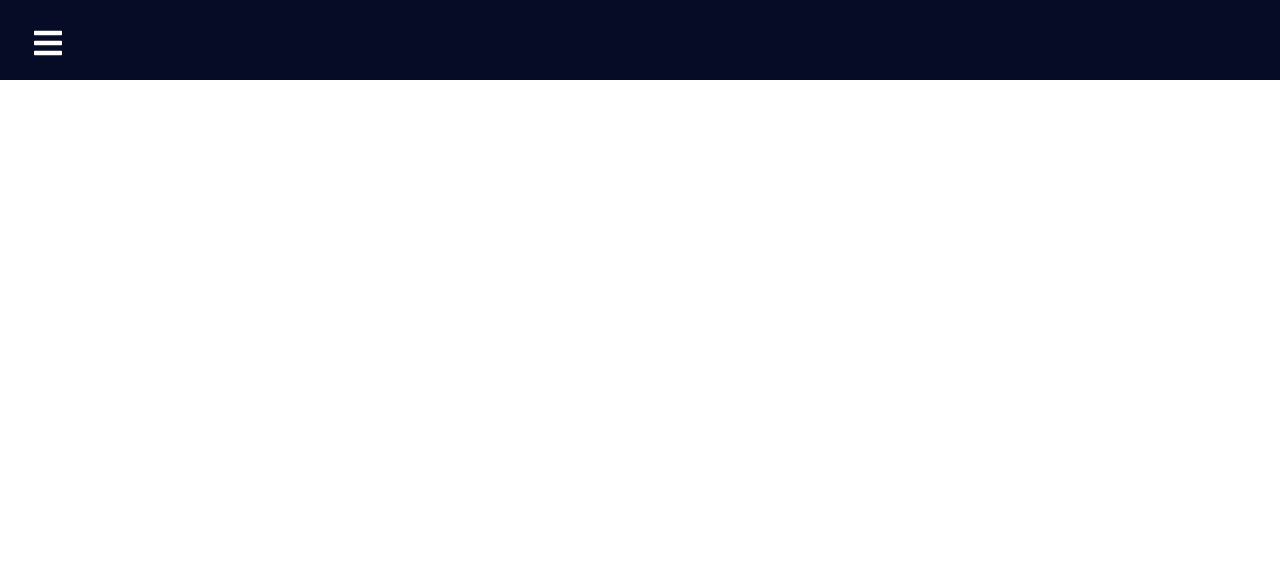
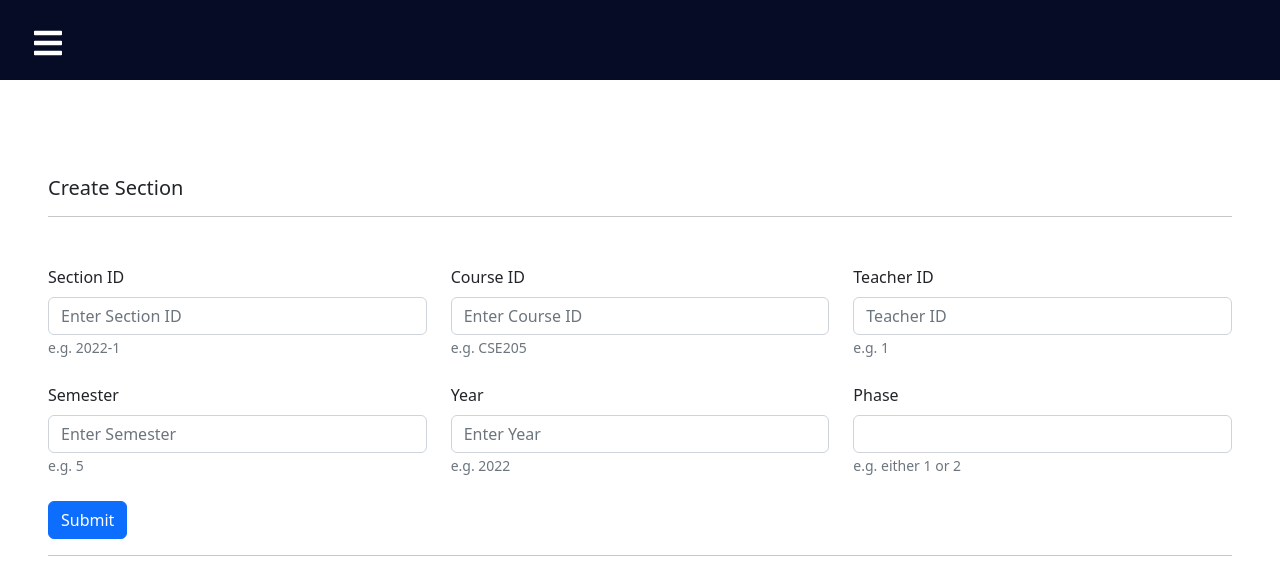
Before and after one commit to ThisIsJibon/unimanage-admin, a React (Create React App) app: page /section in a window 1280 px wide. Shown: the top 578 px of the page. Built offline with nearby package versions, Linux system fonts and the light colour scheme.

Commit message:
section api create

```diff
--- a/package.json
+++ b/package.json
@@ -21,7 +21,7 @@
     "typescript": "3.8.3"
   },
   "scripts": {
-    "start": "react-scripts --openssl-legacy-provider start",
+    "start": "react-scripts start",
     "build": "react-scripts build",
     "test": "react-scripts test --env=jsdom",
     "eject": "react-scripts eject"
--- a/src/App.js
+++ b/src/App.js
@@ -10,6 +10,9 @@ import Schedule from "./pages/Schedule";
 import Course from "./pages/Course";
 import Result from "./pages/Result";
 import Enrollment from "./pages/Enrollment";
+import Department from "./pages/Department"
+import Classroom from "./pages/Classroom";
+import Section from "./pages/Section"
 
 export default function App() {
   return (
@@ -22,6 +25,9 @@ export default function App() {
           <Route path="/schedule" component={Schedule} />
           <Route path="/result" component={Result} />
           <Route path="/enrollment" component={Enrollment} />
+          <Route path="/department" component={Department} />
+          <Route path="/classroom" component={Classroom} />
+          <Route path="/section" component={Section} />
         </Switch>
       </Router>
     </div>
--- a/src/components/Navbar.jsx
+++ b/src/components/Navbar.jsx
@@ -1,7 +1,7 @@
 import React, { useState } from "react";
 
 // ICONS
-import * as FaIcons from "react-icons/fa"; //Now i get access to all the icons
+import * as FaIcons from "react-icons/fa";
 import * as AiIcons from "react-icons/ai";
 
 import { IconContext } from "react-icons";
--- a/src/components/SlidebarData.js
+++ b/src/components/SlidebarData.js
@@ -2,7 +2,7 @@ import React from "react";
 
 import * as FaIcons from "react-icons/fa";
 import * as AiIcons from "react-icons/ai";
-import {SiBuffer,SiCodeforces}  from "react-icons/si";
+import {SiBuffer,SiCodeforces,SiGoogleclassroom,SiManjaro,SiSlickpic,SiSpeedtest}  from "react-icons/si";
 import {TiTime}  from "react-icons/ti";
 import * as IoIcons from "react-icons/io";
 import {IoPersonAdd} from "react-icons/io5";
@@ -37,5 +37,23 @@ export const SidebarData = [
     path: "/enrollment",
     icon: <IoPersonAdd />,
     cName: "nav-text"
-  }
+  },
+  {
+    title: "Clasroom",
+    path: "/classroom",
+    icon: <SiGoogleclassroom />,
+    cName: "nav-text"
+  },
+  {
+    title: "Department",
+    path: "/department",
+    icon: <SiManjaro />,
+    cName: "nav-text"
+  },
+  {
+    title: "Section",
+    path: "/Section",
+    icon: <SiSlickpic />,
+    cName: "nav-text"
+  },
 ];
--- /dev/null
+++ b/src/pages/Classroom.js
@@ -0,0 +1,9 @@
+import React from 'react'
+
+const Classroom = () => {
+  return (
+    <div>Classroom</div>
+  )
+}
+
+export default Classroom
--- /dev/null
+++ b/src/pages/Department.js
@@ -0,0 +1,9 @@
+import React from 'react'
+
+const Department = () => {
+  return (
+    <div>Department</div>
+  )
+}
+
+export default Department
--- a/src/pages/Schedule.js
+++ b/src/pages/Schedule.js
@@ -15,7 +15,7 @@ return (
         </div>
       <Form>
       <div class="row">
-          <Form.Group className="mb-3" class="col-8"  controlId="formBasic">
+          <Form.Group className="mb-3" class="col"  controlId="formBasic">
               <Form.Label>Date</Form.Label>
               <Form.Control type="basic" placeholder="Enter Date" />
               <Form.Text className="text-muted">
@@ -23,11 +23,18 @@ return (
               </Form.Text>
           </Form.Group>
 
-          <Form.Group className="mb-3" class="col-4" controlId="formBasic">
-              <Form.Label>Section ID</Form.Label>
+          <Form.Group className="mb-3" class="col" controlId="formBasic">
+              <Form.Label>Course ID</Form.Label>
               <Form.Control type="basic" placeholder="Enter Course ID" />
               <Form.Text className="text-muted">
                 e.g.   CSE205
+              </Form.Text>
+          </Form.Group>
+          <Form.Group className="mb-3" class="col" controlId="formBasic">
+              <Form.Label>Section ID</Form.Label>
+              <Form.Control type="basic" placeholder="Section ID" />
+              <Form.Text className="text-muted">
+                e.g.   2022-1
               </Form.Text>
           </Form.Group>
       </div>
--- /dev/null
+++ b/src/pages/Section.js
@@ -0,0 +1,173 @@
+import React, {useState,useEffect} from 'react'
+import Button from 'react-bootstrap/Button';
+import Form from 'react-bootstrap/Form';
+import 'bootstrap/dist/css/bootstrap.css';
+
+const Section = () => {
+
+
+    const [sectionData,setSectionData] = useState({
+        course_id: "",
+        section_id: "",
+        teacher_id: "",
+        year: "",
+        phase: "",
+        semester:"",
+    });
+
+    const handleSectionIdChange = (event) => {
+        setSectionData({ ...sectionData, section_id: event.target.value });
+    };
+
+    const handleCourseIdChange = (event) => {
+        setSectionData({ ...sectionData, course_id: event.target.value });
+    };
+
+    const handleTeacherIdChange = (event) => {
+        setSectionData({...sectionData,teacher_id: event.target.value});
+    };
+
+    const handleYearChange = (event) => {
+        setSectionData({ ...sectionData, year: event.target.value });
+    };
+
+    const handlePhaseChange = (event) => {
+        setSectionData({ ...sectionData, phase: event.target.value });
+    };
+    const handleSemesterChange = (event) => {
+        setSectionData({ ...sectionData, semester: event.target.value });
+    };
+
+    const handleSubmitChange = async (event) =>{
+        event.preventDefault();
+
+        const body = sectionData;
+
+        console.log(body);
+
+        try{
+
+            const response = await fetch(
+                `http://localhost:5000/section`, {
+
+                method: "POST",
+                headers: {"Content-Type": "application/json"},
+                body: JSON.stringify(body),
+
+            });
+
+            const data = await response.json();
+            const {message} = data ;
+            console.log(message);
+
+            setSectionData({
+                course_id: "",
+                year: "",
+                section_id: "",
+                semester: "",
+                phase: "",
+                teacher_id:"",
+            });
+
+        }catch(err){
+            console.log(err.message);
+        }
+
+    };
+
+
+
+  return (
+    <div class="p-5">
+      <div className="my-5">
+          <h5>Create Section</h5>
+          <hr />
+        </div>
+      <Form onSubmit={handleSubmitChange}>
+      <div class="row">
+          <Form.Group className="mb-3" class="col"  controlId="formBasic">
+              <Form.Label>Section ID</Form.Label>
+              <Form.Control
+                type="basic"
+                placeholder="Enter Section ID"
+                value={sectionData.section_id}
+                onChange={handleSectionIdChange}/>
+              <Form.Text className="text-muted">
+                e.g.   2022-1
+              </Form.Text>
+          </Form.Group>
+
+          <Form.Group className="mb-3" class="col" controlId="formBasic">
+              <Form.Label>Course ID</Form.Label>
+              <Form.Control
+                type="basic"
+                placeholder="Enter Course ID"
+                value={sectionData.course_id}
+                onChange={handleCourseIdChange}/>
+              <Form.Text className="text-muted">
+                e.g.   CSE205
+              </Form.Text>
+          </Form.Group>
+          <Form.Group className="mb-3" class="col" controlId="formBasic">
+              <Form.Label>Teacher ID</Form.Label>
+              <Form.Control
+                type="number"
+                placeholder="Teacher ID"
+                value={sectionData.teacher_id}
+                onChange={handleTeacherIdChange}/>
+              <Form.Text className="text-muted">
+                e.g.   1
+              </Form.Text>
+          </Form.Group>
+      </div>
+      <div class="row" >
+
+
+          <Form.Group className="mb-3" class="col pt-4" controlId="formBasic">
+            <Form.Label>Semester</Form.Label>
+                <Form.Control
+                    type="number"
+                    placeholder="Enter Semester"
+                    value={sectionData.semester}
+                    onChange={handleSemesterChange}/>
+                <Form.Text className="text-muted">
+                    e.g.   5
+                </Form.Text>
+            </Form.Group>
+          <Form.Group className="mb-3" class="col pt-4" controlId="formBasic">
+              <Form.Label>Year</Form.Label>
+              <Form.Control
+                type="number"
+                placeholder="Enter Year"
+                value={sectionData.year}
+                onChange={handleYearChange} />
+              <Form.Text className="text-muted">
+                 e.g.   2022
+              </Form.Text>
+          </Form.Group>
+          <Form.Group className="mb-3" class="col pt-4" controlId="formBasic">
+              <Form.Label>Phase</Form.Label>
+              <Form.Control
+                type="number" p
+                laceholder="Enter Phase"
+                value={sectionData.phase}
+                onChange={handlePhaseChange} />
+              <Form.Text className="text-muted">
+                 e.g.   either 1 or 2
+              </Form.Text>
+          </Form.Group>
+      </div>
+      <div class=" pt-4">
+        <Button variant="primary" type="submit">
+            Submit
+        </Button>
+      </div>
+
+
+      </Form>
+      <hr />
+  </div>
+  )
+}
+
+export default Section
--- a/src/server/index.js
+++ b/src/server/index.js
@@ -5,6 +5,8 @@ const helmet = require("helmet");
 const cors = require("cors");
 const resultRouter = require("./routers/resultRouter");
 const departmentRouter = require("./routers/departmentRouter");
+const sectionRouter = require("./routers/sectionRouter");
+
 const session = require("express-session");
 const server = require("http").createServer(app);
 require("dotenv").config();
@@ -45,6 +47,7 @@ app.use(
 );
 app.use("/result",resultRouter);
 app.use("/department",departmentRouter);
+app.use("/section",sectionRouter);
 
 io.on("connect", socket => {});
 
```
Also changed, not shown: src/server/routers/sectionRouter.js (added, +33 -0 lines), 1 other file (tests, documents, lock files or other folders).
